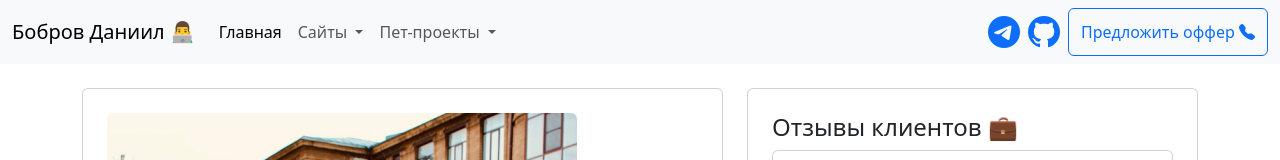
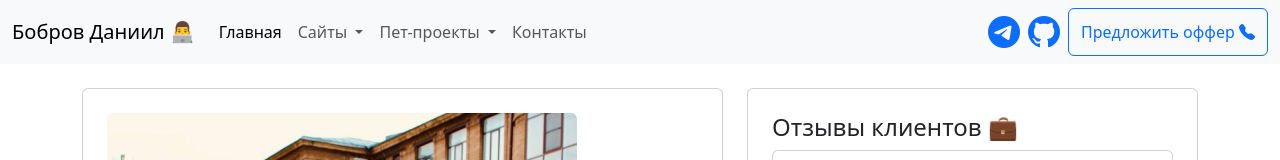
Before and after one commit to bobrov-site/portfolio, a Vue app: page / in a window 1280 px wide. Shown: the top 160 px of the page. Built offline with nearby package versions, Linux system fonts and the light colour scheme.

Commit message:
add contact nav-item

```diff
--- a/src/components/Navbar-header.vue
+++ b/src/components/Navbar-header.vue
@@ -70,6 +70,9 @@
                 <li><a class="dropdown-item" href="#">Палач (hangman)</a></li>
               </ul>
             </li>
+            <li class="nav-item">
+              <a class="nav-link" href="#">Контакты</a>
+            </li>
           </ul>
           <div class="d-flex">
             <a class="link-icon" href="https://t.me/TheWalkingDan" target="_blank">
```
